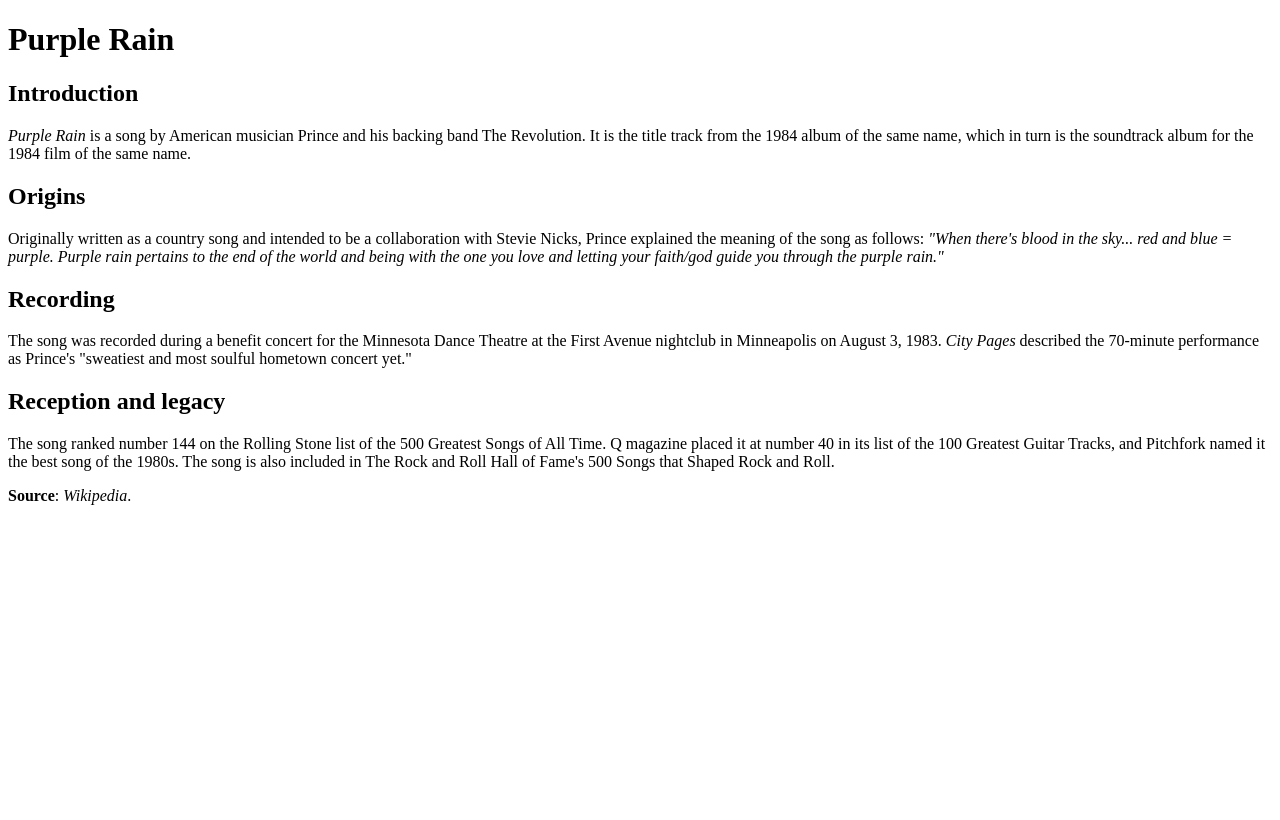
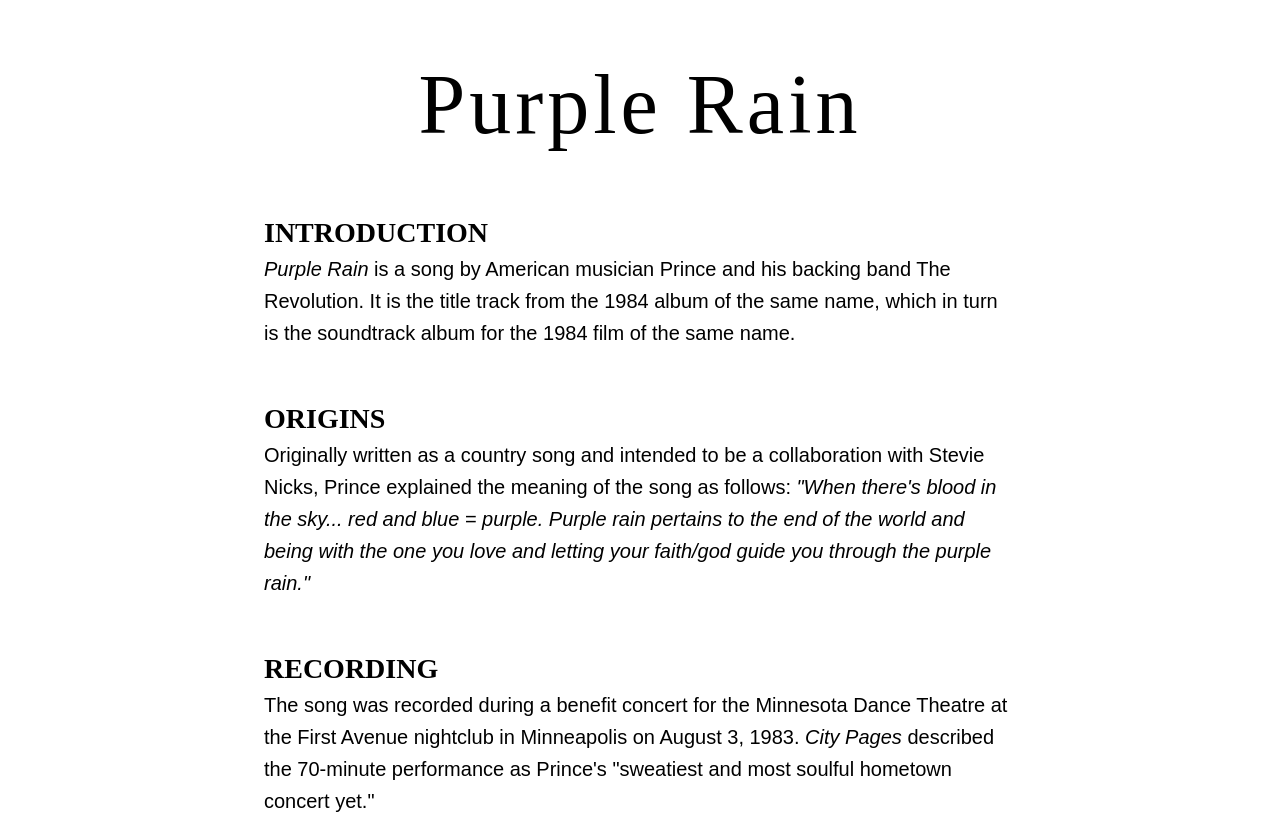
Before and after one commit to laoiserodgers/laoiserodgers.github.io, a plain HTML site: page page-3.html in a window 1280 px wide. Shown: the top 820 px of the page. Drawn offline with Linux system fonts and the light colour scheme.

Commit message:
Add files via upload
HTML files with link to css

```diff
--- a/page-3.html
+++ b/page-3.html
@@ -6,11 +6,13 @@
     <meta name="viewport" content="width=device-width, initial-scale=1.0">
     <title>Purple Rain</title>
     <meta name="description" content="A basic web page containing some text from Wikipedia about the 1983-recorded song Purple Rain by Prince">
+
+    <link rel="stylesheet" href="style-3.css">
 </head>
 
 <body>
 
-<h1>Purple Rain<h1>
+<h1>Purple Rain </h1>
 
 <h2>Introduction</h2>
 <p><i>Purple Rain</i> is a song by American musician Prince and his backing band The Revolution. It is the title track from the 1984 album of the same name, which in turn is the soundtrack album for the 1984 film of the same name.</p>
```
Also changed, not shown: page-1.html (+3 -0 lines), page-2.html (+2 -0 lines), page-4.html (+2 -0 lines).
